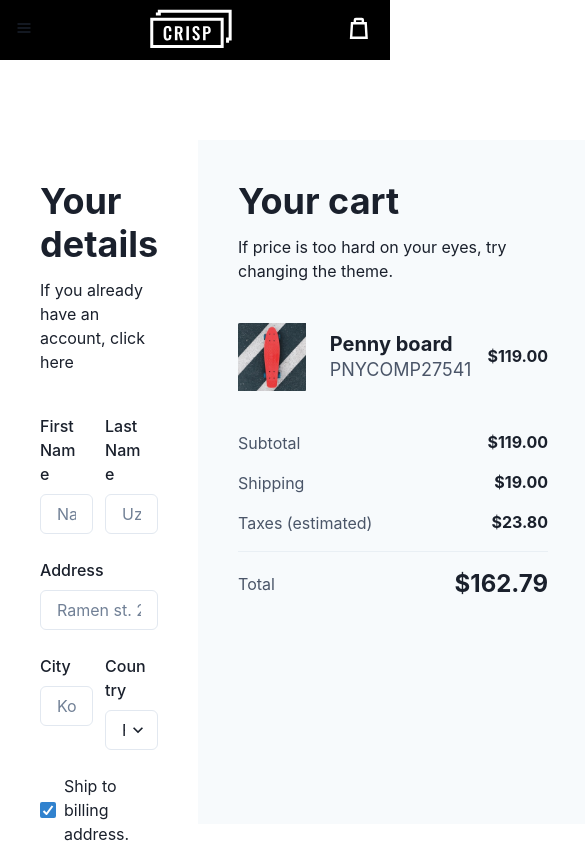
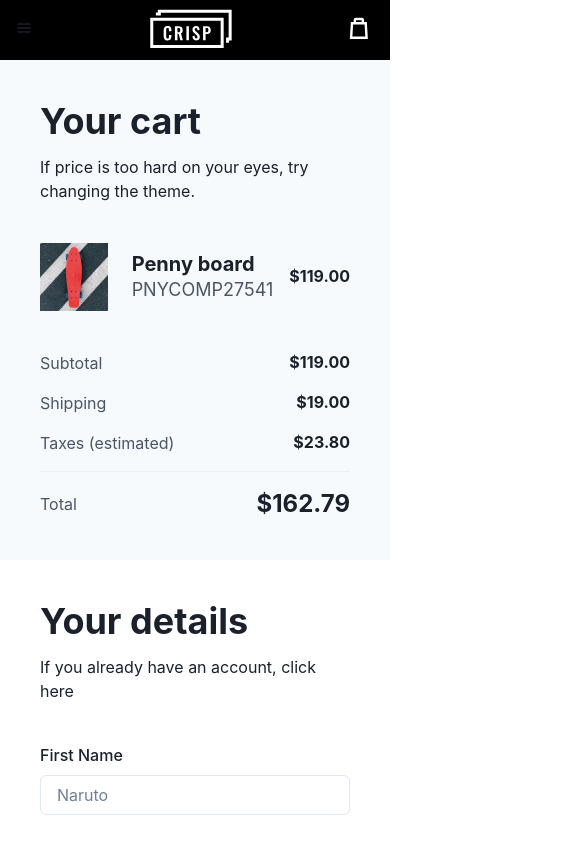
Before and after one commit to isikava/shopping-cart, a React (Vite) app: page /checkout in a window 390 px wide. Shown: the top 843 px of the page, 585 px wide, since content can reach past the window. Built offline with nearby package versions, Linux system fonts and the light colour scheme.

Commit message:
Checkout responsiveness

```diff
--- a/src/pages/Checkout.tsx
+++ b/src/pages/Checkout.tsx
@@ -23,9 +23,16 @@
 
 const Checkout = () => {
   const secondaryTextColor = 'gray.600';
+  const colSpan = { base: 2, md: 1 };
+
   return (
     <Container maxW={'container.xl'} p={0}>
-      <Flex h={'100vh'} py={20}>
+      <Flex
+        h={{ base: 'auto', md: '100vh' }}
+        py={{ base: 0, sm: 10, md: 20 }}
+        direction={{ base: 'column-reverse', md: 'row' }}
+      >
+        {/* Details */}
         <VStack
           w={'full'}
           h={'full'}
@@ -38,13 +45,13 @@
             <Text>If you already have an account, click here</Text>
           </VStack>
           <SimpleGrid columns={2} columnGap={3} rowGap={6} w={'full'}>
-            <GridItem colSpan={1}>
+            <GridItem colSpan={colSpan}>
               <FormControl>
                 <FormLabel>First Name</FormLabel>
                 <Input placeholder="Naruto" />
               </FormControl>
             </GridItem>
-            <GridItem colSpan={1}>
+            <GridItem colSpan={colSpan}>
               <FormControl>
                 <FormLabel>Last Name</FormLabel>
                 <Input placeholder="Uzumaki" />
@@ -56,13 +63,13 @@
                 <Input placeholder="Ramen st. 23" />
               </FormControl>
             </GridItem>
-            <GridItem colSpan={1}>
+            <GridItem colSpan={colSpan}>
               <FormControl>
                 <FormLabel>City</FormLabel>
                 <Input placeholder="Konoha" />
               </FormControl>
             </GridItem>
-            <GridItem colSpan={1}>
+            <GridItem colSpan={colSpan}>
               <FormControl>
                 <FormLabel>Country</FormLabel>
                 <Select>
@@ -82,6 +89,8 @@
             </GridItem>
           </SimpleGrid>
         </VStack>
+
+        {/* Cart */}
         <VStack
           w={'full'}
           h={'full'}
```
